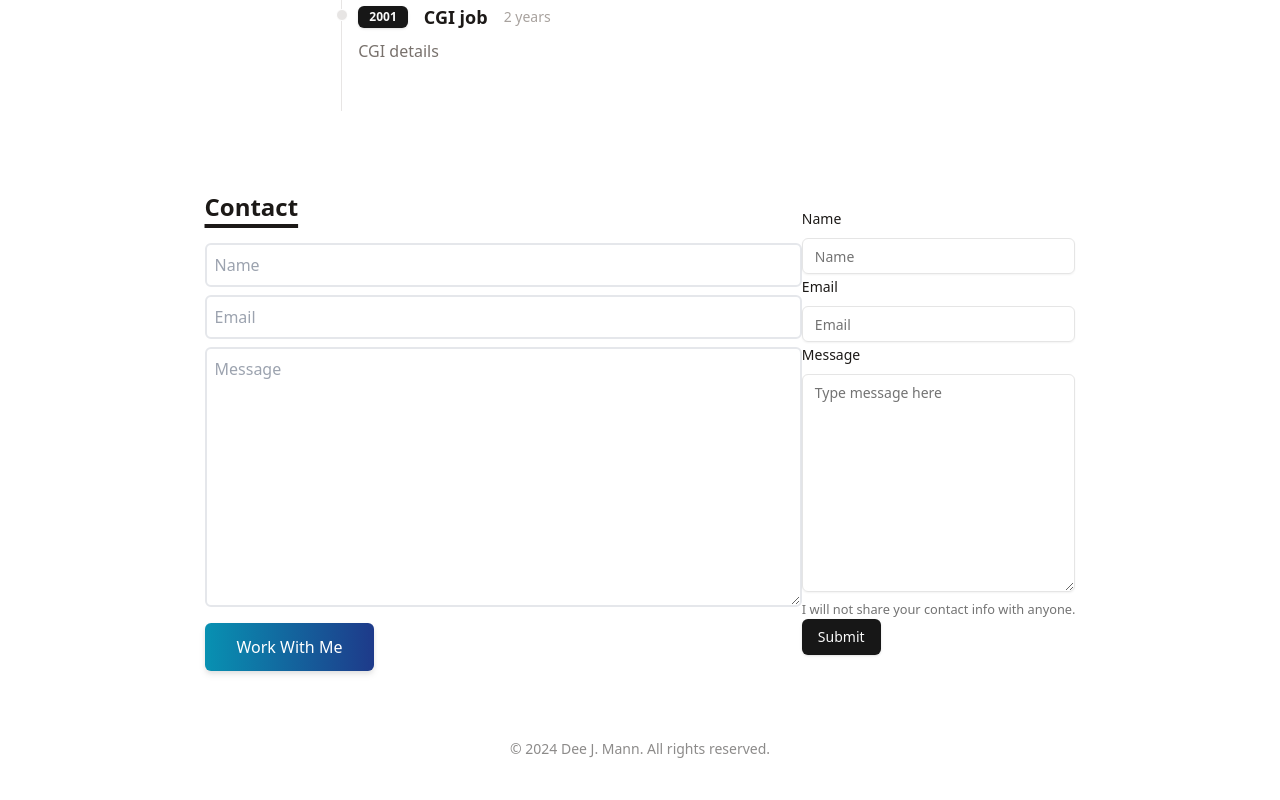
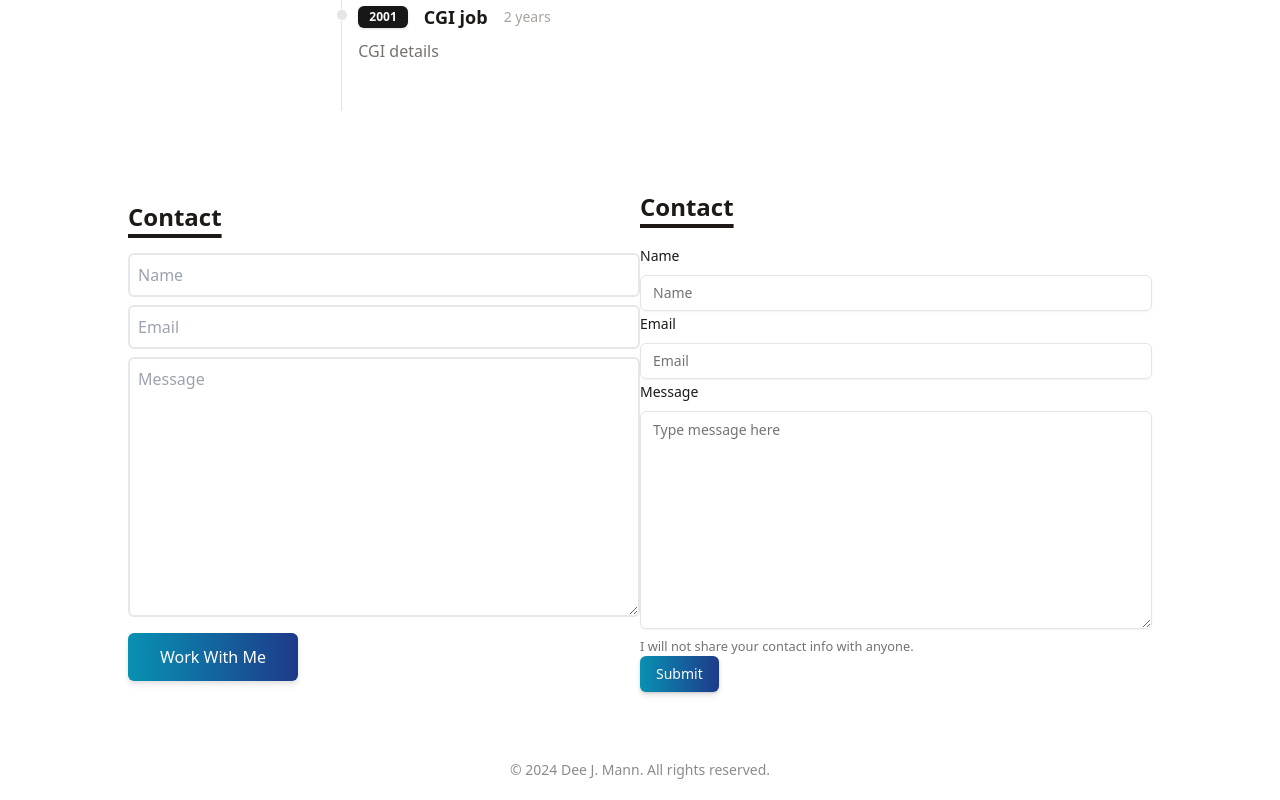
Before and after one commit to DeeJaeMann/portfolio, a React (Vite) app in the folder frontend/: page / in a window 1280 px wide. Shown: the part 1222-2022 px from the top of the page. Before the commit the page ends 2001 px from the top, so only its background shows below. Built offline with nearby package versions, Linux system fonts and the light colour scheme.

Commit message:
Added styling to submit button Added message minimum length validation Changes to be committed: 	modified:   frontend/src/components/Contact.tsx

```diff
--- a/frontend/src/components/Contact.tsx
+++ b/frontend/src/components/Contact.tsx
@@ -36,7 +36,9 @@ const Contact = () => {
       .max(254, {
         message: "Email must not be greater than 254 characters",
       }),
-    message: z.string(),
+    message: z.string().min(30, {
+      message: "Message must be at least 30 characters.",
+    }),
   });
 
   const form = useForm<z.infer<typeof formSchema>>({
@@ -86,7 +88,8 @@ const Contact = () => {
             Work With Me
           </button>
         </form>
-
+        <div className="flex flex-col w-full md:w-7/12">
+          <Title>Contact</Title>
           <Form {...form}>
             <form onSubmit={form.handleSubmit(onSubmit)}>
               <FormField
@@ -122,16 +125,28 @@ const Contact = () => {
                   <FormItem>
                     <FormLabel>Message</FormLabel>
                     <FormControl>
-                    <Textarea rows={10} placeholder="Type message here" {...field} />
+                      <Textarea
+                        rows={10}
+                        placeholder="Type message here"
+                        {...field}
+                      />
                     </FormControl>
-                  <FormDescription>I will not share your contact info with anyone.</FormDescription>
+                    <FormDescription>
+                      I will not share your contact info with anyone.
+                    </FormDescription>
                     <FormMessage />
                   </FormItem>
                 )}
               />
-            <Button type="submit">Submit</Button>
+              <Button
+                type="submit"
+                className="drop-shadow-md hover:bg-blue-500 bg-gradient-to-r from-cyan-600 to-blue-900 dark:to-cyan-600 dark:from-blue-900"
+              >
+                Submit
+              </Button>
             </form>
           </Form>
+        </div>
       </div>
     </div>
   );
```
Lines whose indentation alone changed are shown as unchanged.
